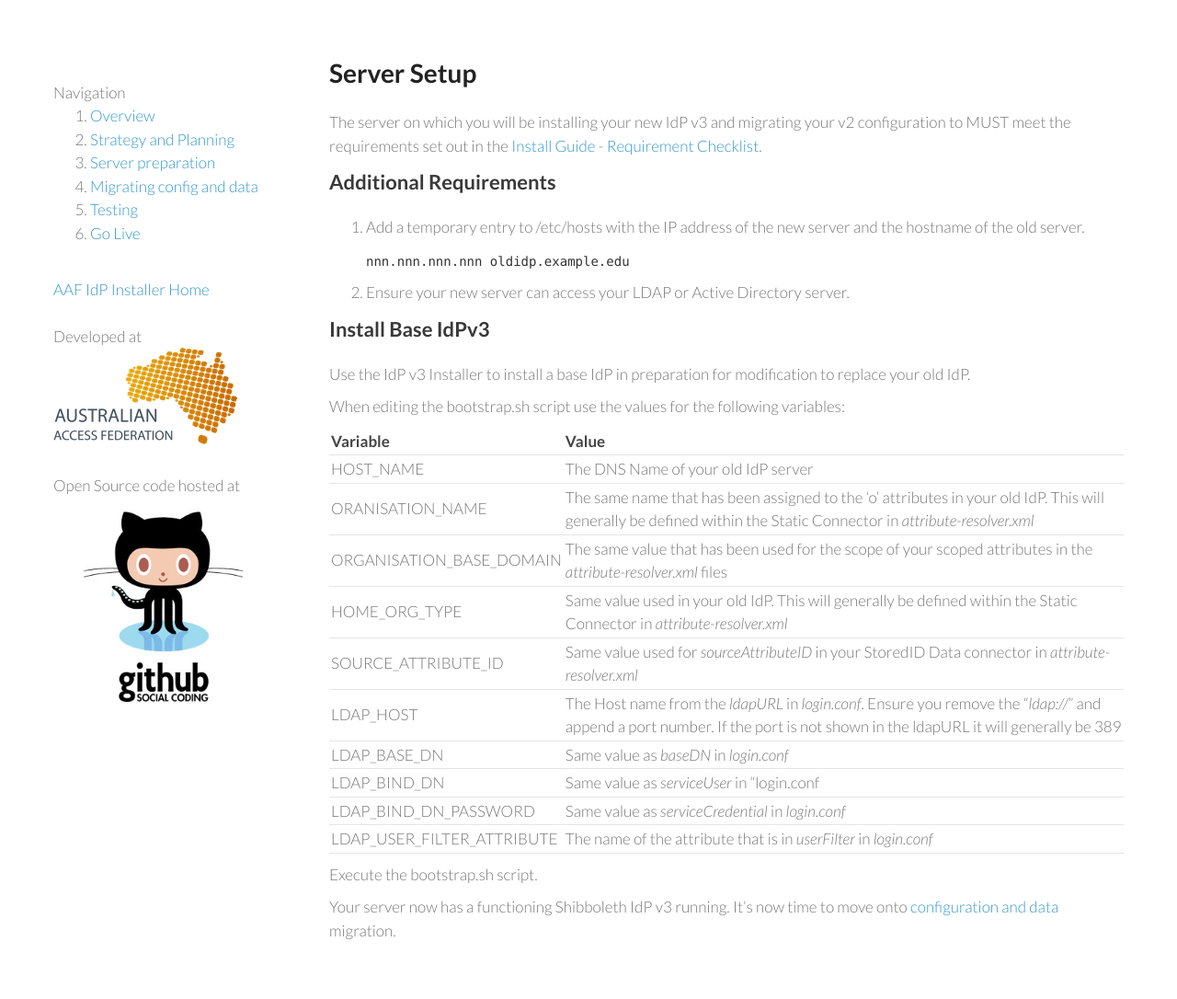
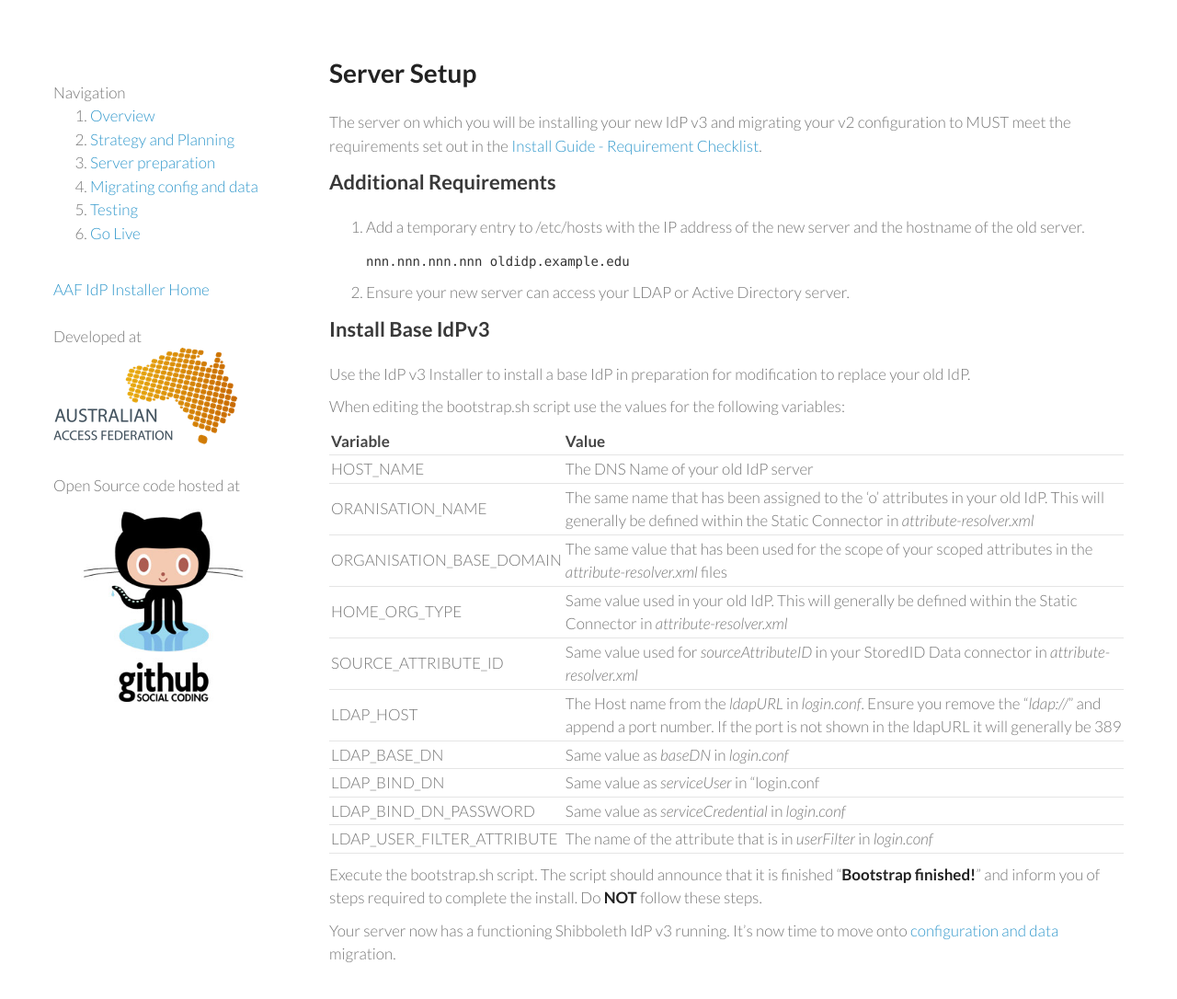
Before and after one commit to ausaccessfed/shibboleth-idp-installer, a Jekyll site: the page built from upgradefromv2/server-setup.md, in a window 1280 px wide and 1110 px high. Shown: the top 1086 px of the window at 92% size. Built offline with Jekyll 4.4.1, drawn with Linux system fonts in a browser that asks for light colours; nearby versions of some CDN libraries; Markdown is read by kramdown in place of the engine named in the settings.

```diff
--- a/upgradefromv2/server-setup.md
+++ b/upgradefromv2/server-setup.md
@@ -32,6 +32,6 @@
 | LDAP_USER_FILTER_ATTRIBUTE | The name of the attribute that is in *userFilter* in *login.conf* |
 
 
-Execute the bootstrap.sh script.
+Execute the bootstrap.sh script. The script should announce that it is finished "**Bootstrap finished!**" and inform you of steps required to complete the install. Do **NOT** follow these steps.
 
 Your server now has a functioning Shibboleth IdP v3 running. It's now time to move onto [configuration and data](config-and-data.html) migration.
```
Also changed, not shown: upgradefromv2/strategy-planning.md (+2 -0 lines).
